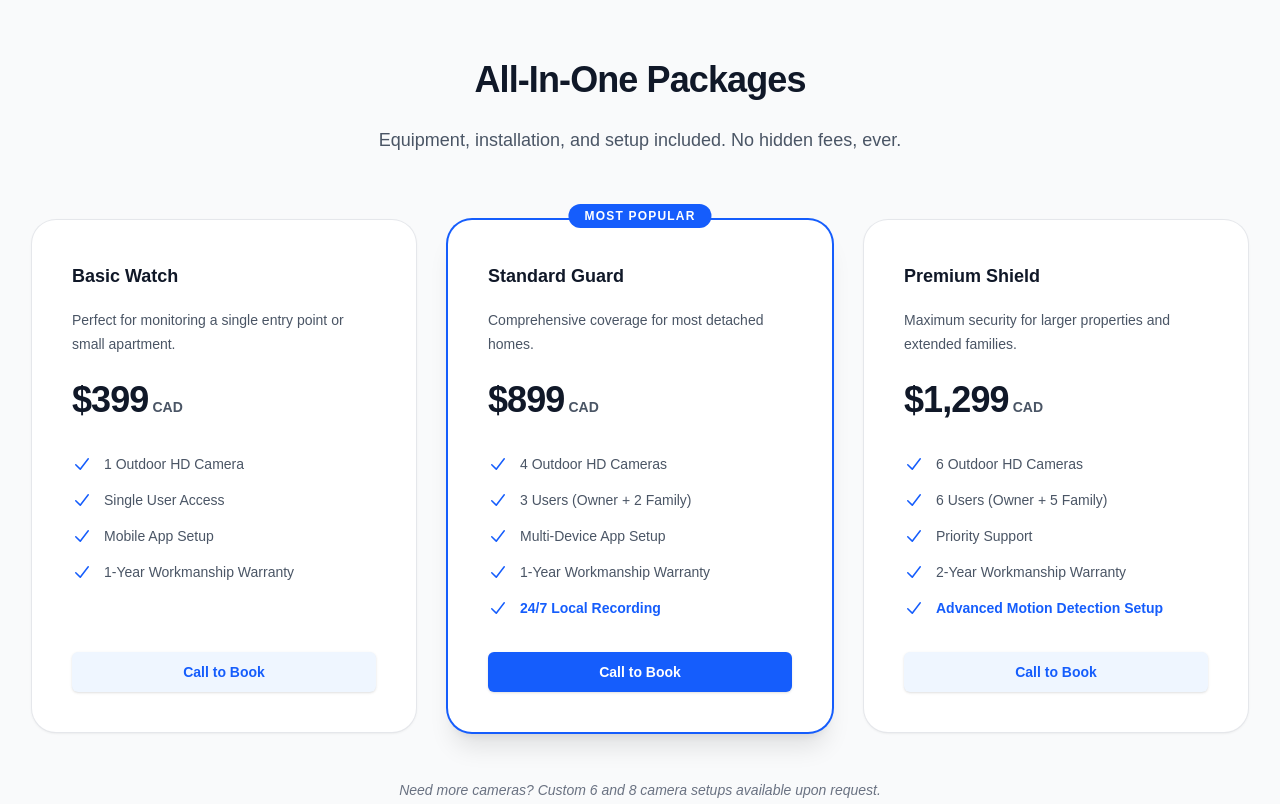
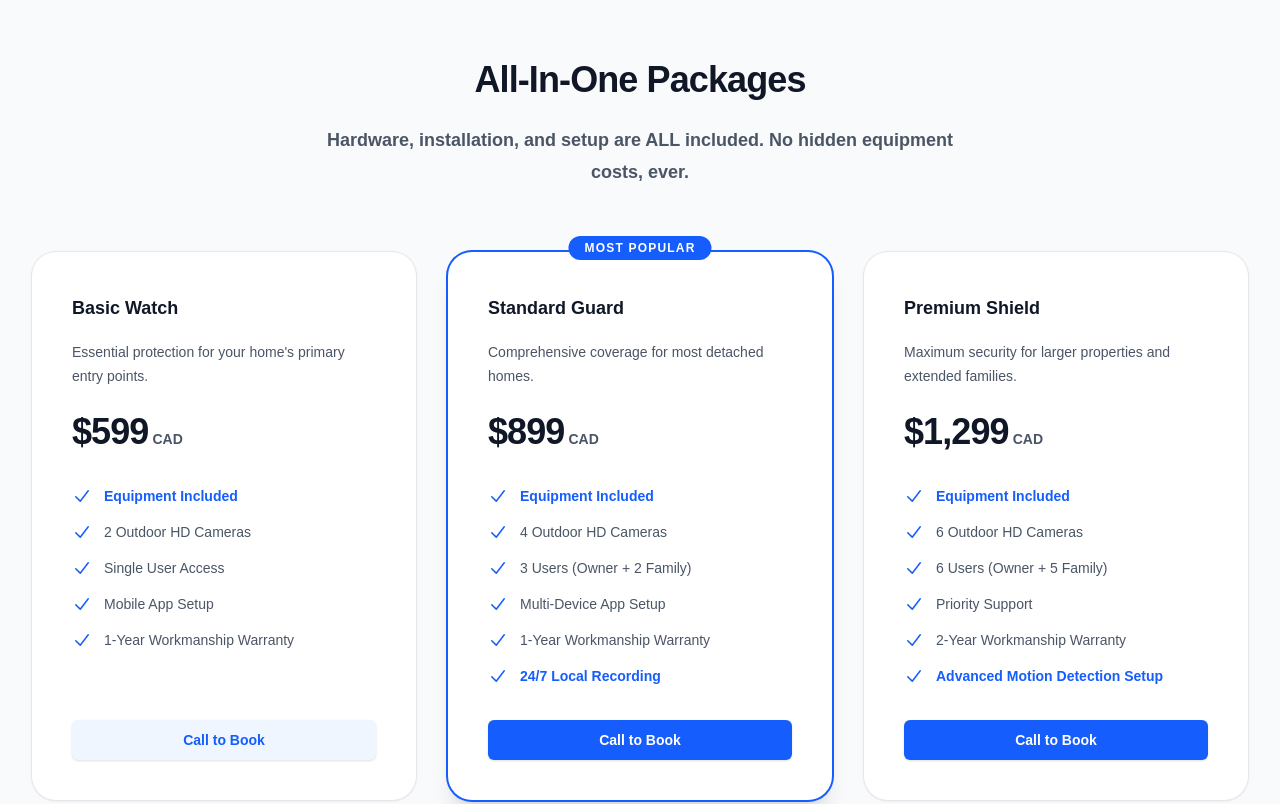
Before and after one commit to AGWeb18/ProMountSecurityCamera, a Next.js app: page / in a window 1280 px wide. Shown: the part 1580-2384 px from the top of the page. Built offline with nearby package versions, Linux system fonts and the light colour scheme.

Commit message:
modified pricing

```diff
--- a/app/page.tsx
+++ b/app/page.tsx
@@ -166,9 +166,8 @@ export default function Home() {
               <h2 className="text-3xl font-bold tracking-tight text-gray-900 sm:text-4xl">
                 All-In-One Packages
               </h2>
-              <p className="mt-6 text-lg leading-8 text-gray-600">
-                Equipment, installation, and setup included. No hidden fees,
-                ever.
+              <p className="mt-6 text-lg leading-8 text-gray-600 font-semibold">
+                Hardware, installation, and setup are ALL included. No hidden equipment costs, ever.
               </p>
             </div>
 
@@ -180,12 +179,11 @@ export default function Home() {
                     Basic Watch
                   </h3>
                   <p className="mt-4 text-sm leading-6 text-gray-600">
-                    Perfect for monitoring a single entry point or small
-                    apartment.
+                    Essential protection for your home's primary entry points.
                   </p>
                   <p className="mt-6 flex items-baseline gap-x-1">
                     <span className="text-4xl font-bold tracking-tight text-gray-900">
-                      $399
+                      $599
                     </span>
                     <span className="text-sm font-semibold leading-6 text-gray-600">
                       CAD
@@ -195,8 +193,11 @@ export default function Home() {
                     role="list"
                     className="mt-8 space-y-3 text-sm leading-6 text-gray-600"
                   >
+                    <li className="flex gap-x-3 text-blue-600 font-bold">
+                      <CheckIcon /> Equipment Included
+                    </li>
                     <li className="flex gap-x-3">
-                      <CheckIcon /> 1 Outdoor HD Camera
+                      <CheckIcon /> 2 Outdoor HD Cameras
                     </li>
                     <li className="flex gap-x-3">
                       <CheckIcon /> Single User Access
@@ -241,6 +242,9 @@ export default function Home() {
                     role="list"
                     className="mt-8 space-y-3 text-sm leading-6 text-gray-600"
                   >
+                    <li className="flex gap-x-3 text-blue-600 font-bold">
+                      <CheckIcon /> Equipment Included
+                    </li>
                     <li className="flex gap-x-3">
                       <CheckIcon /> 4 Outdoor HD Cameras
                     </li>
@@ -255,6 +259,55 @@ export default function Home() {
                     </li>
                     <li className="flex gap-x-3 text-blue-600 font-semibold">
                       <CheckIcon /> 24/7 Local Recording
+                    </li>
+                  </ul>
+                </div>
+                <a
+                  href="tel:17055302530"
+                  className="mt-8 block rounded-md bg-blue-600 px-3 py-2 text-center text-sm font-semibold leading-6 text-white shadow-sm hover:bg-blue-500 focus-visible:outline focus-visible:outline-2 focus-visible:outline-offset-2 focus-visible:outline-blue-600"
+                >
+                  Call to Book
+                </a>
+              </div>
+
+              {/* Premium Tier */}
+              <div className="flex flex-col justify-between rounded-3xl bg-white p-8 ring-1 ring-gray-200 xl:p-10 shadow-sm">
+                <div>
+                  <h3 className="text-lg font-semibold leading-8 text-gray-900">
+                    Premium Shield
+                  </h3>
+                  <p className="mt-4 text-sm leading-6 text-gray-600">
+                    Maximum security for larger properties and extended families.
+                  </p>
+                  <p className="mt-6 flex items-baseline gap-x-1">
+                    <span className="text-4xl font-bold tracking-tight text-gray-900">
+                      $1,299
+                    </span>
+                    <span className="text-sm font-semibold leading-6 text-gray-600">
+                      CAD
+                    </span>
+                  </p>
+                  <ul
+                    role="list"
+                    className="mt-8 space-y-3 text-sm leading-6 text-gray-600"
+                  >
+                    <li className="flex gap-x-3 text-blue-600 font-bold">
+                      <CheckIcon /> Equipment Included
+                    </li>
+                    <li className="flex gap-x-3">
+                      <CheckIcon /> 6 Outdoor HD Cameras
+                    </li>
+                    <li className="flex gap-x-3">
+                      <CheckIcon /> 6 Users (Owner + 5 Family)
+                    </li>
+                    <li className="flex gap-x-3">
+                      <CheckIcon /> Priority Support
+                    </li>
+                    <li className="flex gap-x-3">
+                      <CheckIcon /> 2-Year Workmanship Warranty
+                    </li>
+                    <li className="flex gap-x-3 text-blue-600 font-semibold">
+                      <CheckIcon /> Advanced Motion Detection Setup
                     </li>
                   </ul>
                 </div>
@@ -288,6 +341,9 @@ export default function Home() {
                     role="list"
                     className="mt-8 space-y-3 text-sm leading-6 text-gray-600"
                   >
+                    <li className="flex gap-x-3 text-blue-600 font-bold">
+                      <CheckIcon /> Equipment Included
+                    </li>
                     <li className="flex gap-x-3">
                       <CheckIcon /> 6 Outdoor HD Cameras
                     </li>
```
